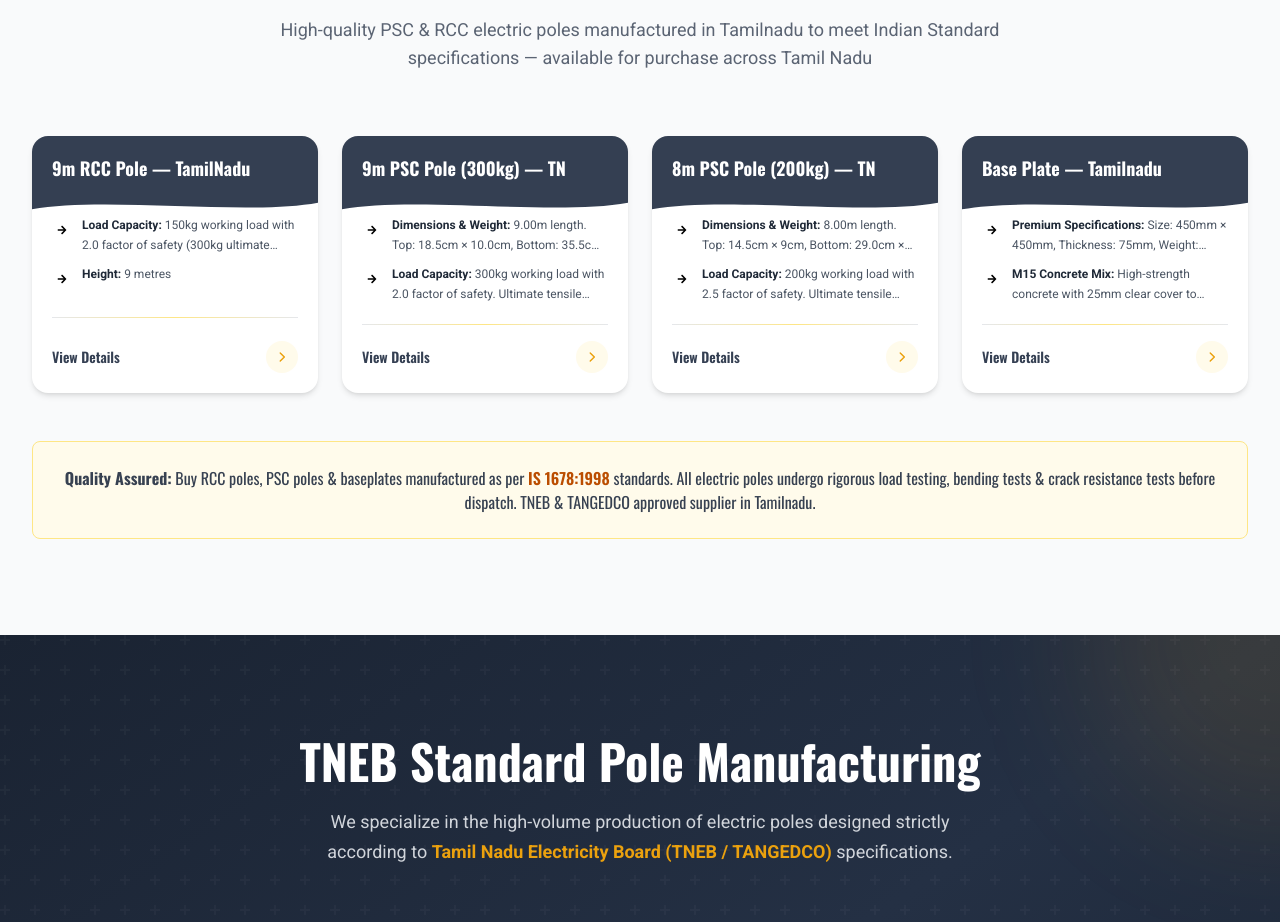
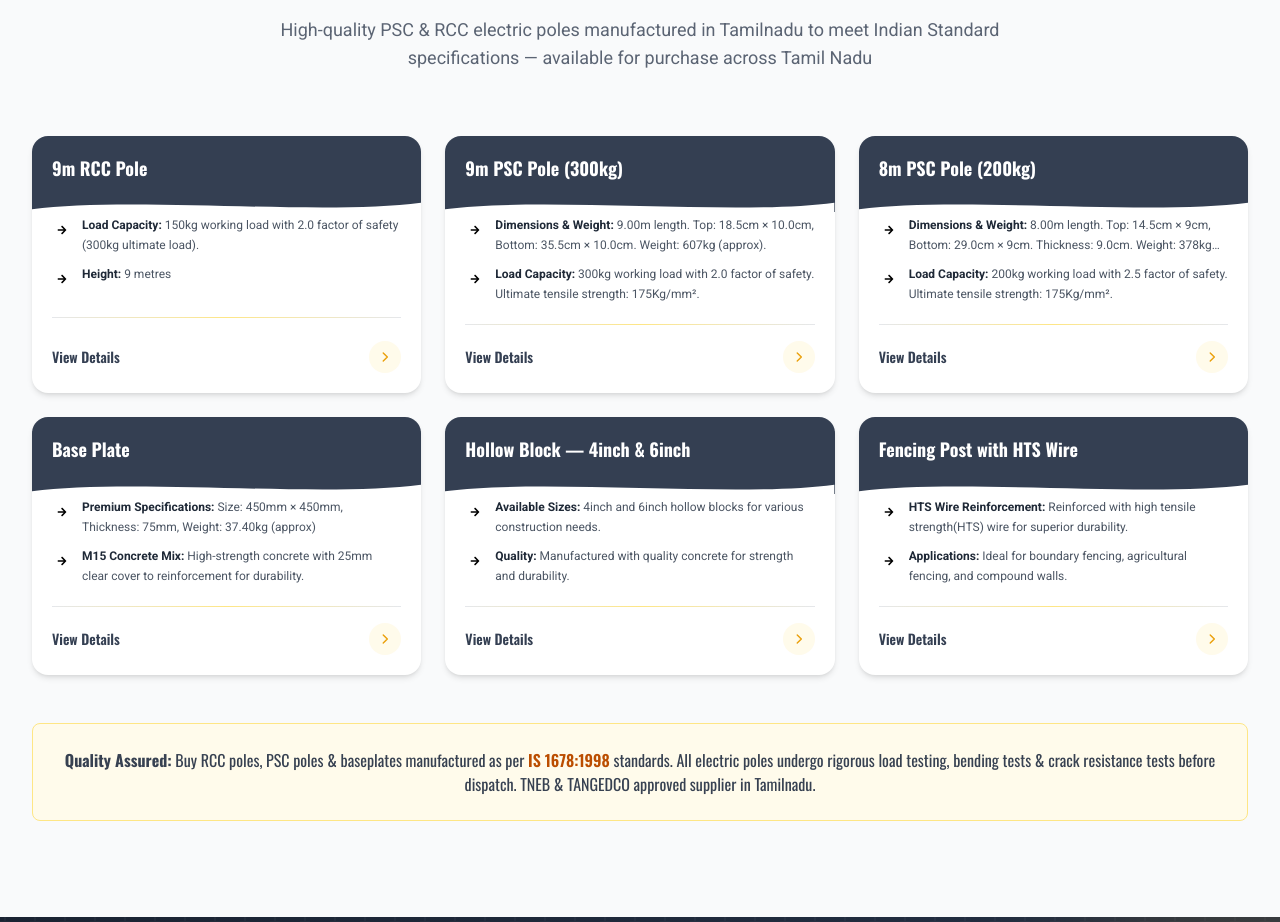
Before and after one commit to rajendransp133/gemini_engineerig_site, a Next.js app: page / in a window 1280 px wide. Shown: the part 3380-4302 px from the top of the page. Built offline with nearby package versions, Linux system fonts and the light colour scheme; a web font is replaced by a local one.

Commit message:
CARD UPDATE

```diff
--- a/src/app/components/ProductsSection.tsx
+++ b/src/app/components/ProductsSection.tsx
@@ -19,7 +19,7 @@
 
 const products: Product[] = [
   {
-    title: "9m RCC Pole — TamilNadu",
+    title: "9m RCC Pole ",
     description:
       "Buy 9-metre RCC pole (Reinforced Cement Concrete Pole) in TamilNadu with 150kg working load. Ideal for standard electrical distribution projects in TN. Manufactured with M25 grade concrete and 0.285m³ concrete volume per pole. Features design with 12.5cm×12.5cm top and 22.5cm×22.5cm bottom dimensions. Each pole weighs approximately 700kg with 1.70m planting depth. Buy RCC poles in Tamilnadu from Gemini Engineering Works, Pudukkottai.",
     features: [
@@ -41,7 +41,7 @@
     image: "/images/products/rcc-pole-150kg.webp",
   },
   {
-    title: "9m PSC Pole (300kg) — TN",
+    title: "9m PSC Pole (300kg) ",
     description:
       "Buy 9m PSC pole (Pre-stressed Concrete Pole) in Tamil Nadu with 300kg working load and factor of safety 2.0. Manufactured with M40 grade concrete and reinforced with 16 Nos. of 4mm HTS wires (all tensioned). Each pole requires 0.243m³ of concrete and approximately 117.86kg of cement. Weighs approximately 607kg with section dimensions of 18.5cm × 10.0cm at top and 35.5cm × 10.0cm at bottom. Buy PSC pole in Tamilnadu from Gemini Engineering Works.",
     features: [
@@ -65,7 +65,7 @@
   },
 
   {
-    title: "8m PSC Pole (200kg) — TN",
+    title: "8m PSC Pole (200kg) ",
     description:
       "Buy 8m PSC pole (Pre-stressed Concrete Pole) in Tamil Nadu with 200kg working load and factor of safety 2.5. Manufactured with M42 grade concrete and reinforced with 14 Nos. of 4mm HTS wires (12 tensioned, 2 untensioned). Each pole requires 0.156m³ of concrete and approximately 75.951kg of cement. Weighs approximately 378kg with section dimensions of 14.5cm × 9cm at top and 29.0cm × 9cm at bottom. Buy PSC poles in Tamilnadu from Gemini Engineering Works.",
     features: [
@@ -88,7 +88,7 @@
     image: "/images/products/psc-pole.webp",
   },
   {
-    title: "Base Plate — Tamilnadu",
+    title: "Base Plate ",
     description:
       "Buy base plate (RCC baseplate) in Tamil Nadu for electric pole foundation support. High-quality baseplates manufactured with M15 grade concrete and reinforced with HTS wire 4mm thick. Each base plate weighs approximately 37.40kg with 0.0152m³ concrete volume. Buy baseplates in Tamilnadu for PSC and RCC pole installation from Gemini Engineering Works, Pudukkottai.",
     features: [
@@ -108,6 +108,48 @@
       },
     ],
     image: "/images/products/base-plate.webp",
+  },
+  {
+    title: "Hollow Block — 4inch & 6inch",
+    description:
+      "Buy hollow blocks in Tamil Nadu in 4inch and 6inch sizes. High-quality concrete hollow blocks manufactured for construction projects.  ",
+    features: [
+      {
+        title: "Available Sizes",
+        description:
+          "4inch and 6inch hollow blocks for various construction needs.",
+      },
+
+      {
+        title: "Quality",
+        description:
+          "Manufactured with quality concrete for strength and durability.",
+      },
+    ],
+    image: "/images/products/hollow-block.webp",
+  },
+  {
+    title: "Fencing Post with HTS Wire",
+    description:
+      "Buy fencing posts with HTS wire reinforcement in Tamil Nadu. Pre-stressed concrete fencing posts manufactured with high tensile strength(HTS) wire for durability and longevity. Ideal for boundary fencing, agricultural fencing, and compound walls",
+    features: [
+      {
+        title: "HTS Wire Reinforcement",
+        description:
+          "Reinforced with high tensile strength(HTS) wire for superior durability.",
+      },
+      {
+        title: "Applications",
+        description:
+          "Ideal for boundary fencing, agricultural fencing, and compound walls.",
+      },
+      {
+        title: "Long-lasting",
+        description:
+          "Pre-stressed concrete construction ensures longevity and resistance to weathering.",
+      },
+    ],
+    image: "/images/products/fencing-post-hts.webp",
   },
 ];
 
@@ -297,7 +339,7 @@
         </header>
 
         {/* Products Grid */}
-        <div className="grid grid-cols-1 sm:grid-cols-2 lg:grid-cols-4 gap-5 lg:gap-6">
+        <div className="grid grid-cols-2 lg:grid-cols-3 gap-5 lg:gap-6">
           {products.map((product, index) => (
             <div
               key={index}
--- a/src/app/ui/Navbar.tsx
+++ b/src/app/ui/Navbar.tsx
@@ -93,7 +93,9 @@
         className={`fixed top-0 left-0 w-[min(300px,85vw)] sm:w-[min(380px,75vw)] md:w-[400px] h-screen bg-white z-[1002] transition-transform duration-500 ease-out flex flex-col shadow-[4px_0_40px_rgba(0,0,0,0.1)] ${
           isOpen ? "translate-x-0" : "-translate-x-full"
         }`}
-        style={{ paddingBottom: 'max(1.5rem, env(safe-area-inset-bottom, 0px))' }}
+        style={{
+          paddingBottom: "max(1.5rem, env(safe-area-inset-bottom, 0px))",
+        }}
       >
         {/* Sidebar Header */}
         <div className="px-4 py-4 sm:px-6 sm:py-5 flex items-center justify-between flex-shrink-0">
```
